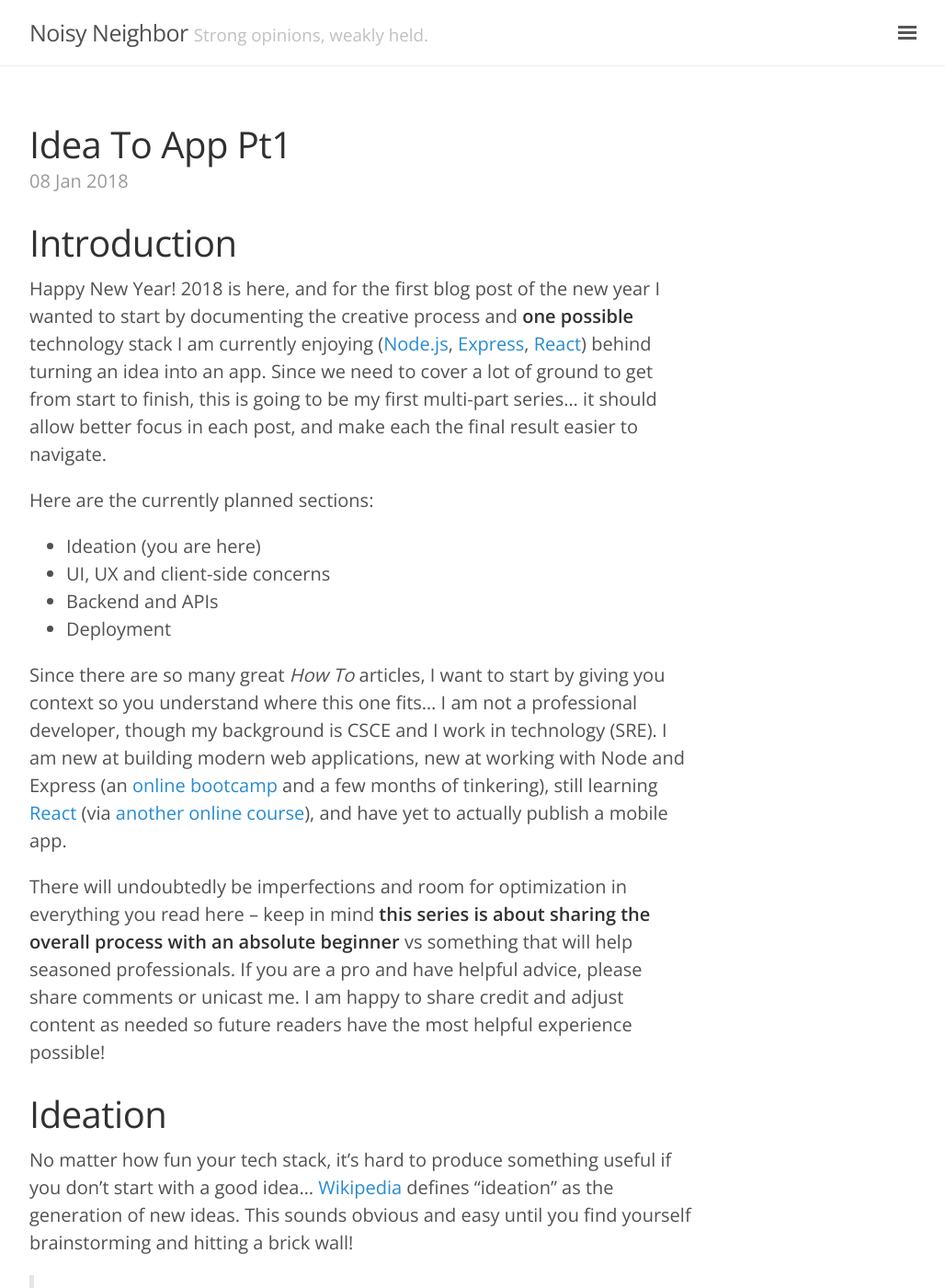
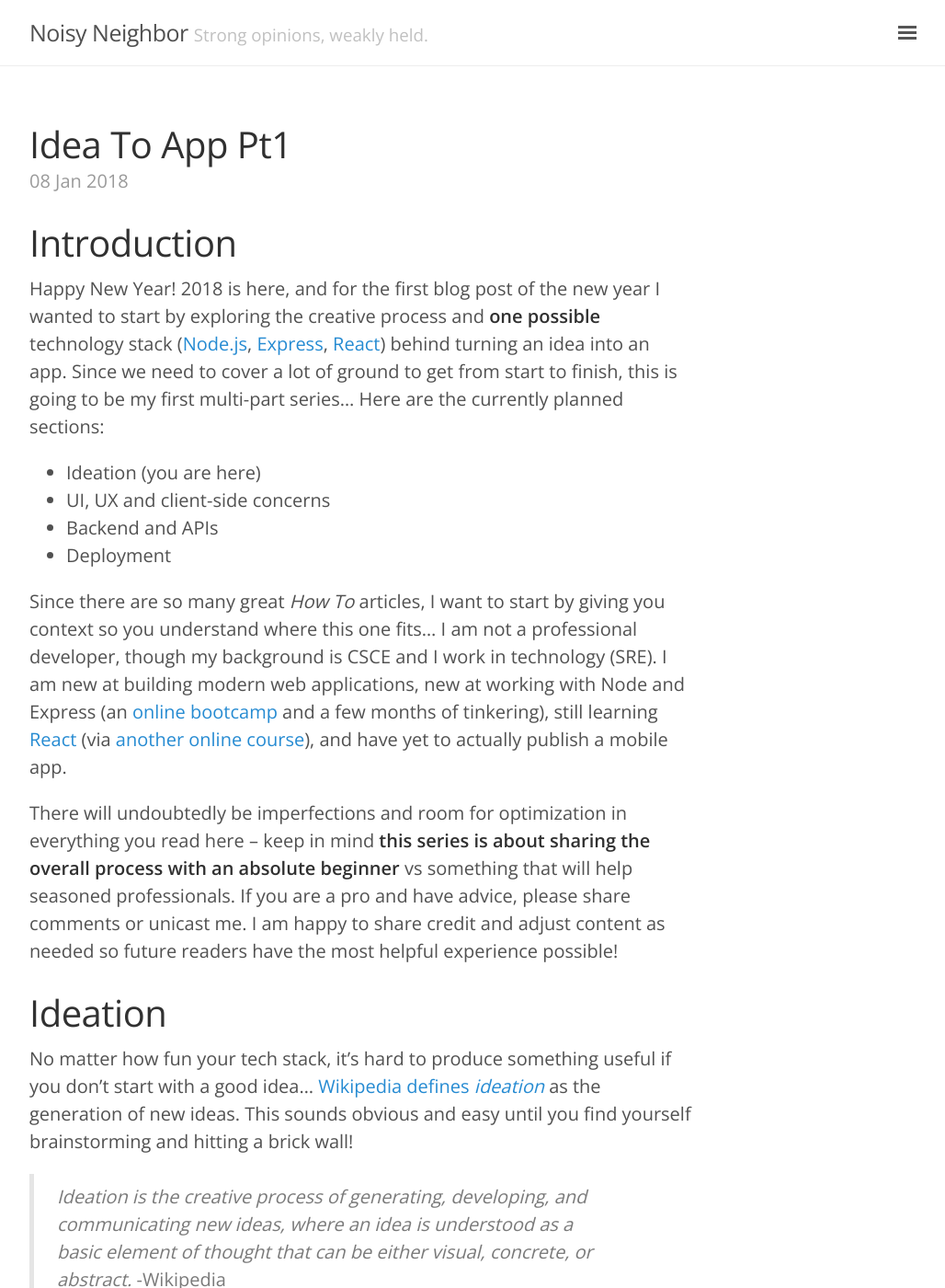
Before and after one commit to deadlysyn/blog, a Jekyll site: the page built from _posts/2018-01-08-idea-to-app-pt1.md, in a window 1280 px wide and 1400 px high. Shown: the whole window at 92% size, without its empty margins (248-1276 px from the left). Built offline with Jekyll 4.4.1, drawn with Linux system fonts in a browser that asks for light colours; a script that is not in the unit is left out; some of the changed text lies outside the part shown.

Commit message:
first round of edits

```diff
--- a/_posts/2018-01-08-idea-to-app-pt1.md
+++ b/_posts/2018-01-08-idea-to-app-pt1.md
@@ -5,9 +5,7 @@ layout: post
 ---
 # Introduction
 
-Happy New Year!  2018 is here, and for the first blog post of the new year I wanted to start by documenting the creative process and **one possible** technology stack I am currently enjoying ([Node.js](https://nodejs.org), [Express](https://expressjs.com), [React](https://reactjs.org)) behind turning an idea into an app.  Since we need to cover a lot of ground to get from start to finish, this is going to be my first multi-part series...  it should allow better focus in each post, and make each the final result easier to navigate.
-
-Here are the currently planned sections:
+Happy New Year!  2018 is here, and for the first blog post of the new year I wanted to start by exploring the creative process and **one possible** technology stack ([Node.js](https://nodejs.org), [Express](https://expressjs.com), [React](https://reactjs.org)) behind turning an idea into an app.  Since we need to cover a lot of ground to get from start to finish, this is going to be my first multi-part series...  Here are the currently planned sections:
 
 - Ideation (you are here)
 - UI, UX and client-side concerns
@@ -16,15 +14,15 @@ Here are the currently planned sections:
 
 Since there are so many great _How To_ articles, I want to start by giving you context so you understand where this one fits...  I am not a professional developer, though my background is CSCE and I work in technology (SRE).  I am new at building modern web applications, new at working with Node and Express (an [online bootcamp](https://www.udemy.com/the-web-developer-bootcamp) and a few months of tinkering), still learning [React](https://reactjs.org) (via [another online course](https://www.udemy.com/the-advanced-web-developer-bootcamp)), and have yet to actually publish a mobile app.
 
-There will undoubtedly be imperfections and room for optimization in everything you read here -- keep in mind **this series is about sharing the overall process with an absolute beginner** vs something that will help seasoned professionals.  If you are a pro and have helpful advice, please share comments or unicast me.  I am happy to share credit and adjust content as needed so future readers have the most helpful experience possible!
+There will undoubtedly be imperfections and room for optimization in everything you read here -- keep in mind **this series is about sharing the overall process with an absolute beginner** vs something that will help seasoned professionals.  If you are a pro and have advice, please share comments or unicast me.  I am happy to share credit and adjust content as needed so future readers have the most helpful experience possible!
 
 # Ideation
 
-No matter how fun your tech stack, it's hard to produce something useful if you don't start with a good idea...  [Wikipedia](https://en.wikipedia.org/wiki/Ideation_(creative_process)) defines "ideation" as the generation of new ideas.  This sounds obvious and easy until you find yourself brainstorming and hitting a brick wall!
+No matter how fun your tech stack, it's hard to produce something useful if you don't start with a good idea...  [Wikipedia defines _ideation_](https://en.wikipedia.org/wiki/Ideation_(creative_process)) as the generation of new ideas.  This sounds obvious and easy until you find yourself brainstorming and hitting a brick wall!
 
 > _Ideation is the creative process of generating, developing, and communicating new ideas, where an idea is understood as a basic element of thought that can be either visual, concrete, or abstract._ -Wikipedia
 
-There are schools of thought around how to generate new ideas, one of my favorites is [design thinking](https://en.wikipedia.org/wiki/Design_thinking).  One technique is using the [double diamond approach](https://medium.com/seek-blog/design-thinking-101-the-double-diamond-approach-ii-4c0ce62f64c7) to generate and evaluate many ideas.  The key concept is using both divergent and convergent thinking to generate many possible solutions within a problem space.  This is 180 degrees from a common mistake -- jumping straight to a solution -- which can often blind you to related but potentially more interesting problems to solve.
+There are schools of thought around how to generate new ideas, one of my favorites is [design thinking](https://en.wikipedia.org/wiki/Design_thinking).  One technique is using the [double diamond approach](https://medium.com/seek-blog/design-thinking-101-the-double-diamond-approach-ii-4c0ce62f64c7).  The key concept is using both divergent and convergent thinking to generate many possible solutions within a problem space.  This is 180 degrees from a common mistake -- jumping straight to a solution -- which can often blind you to related but potentially more interesting (or valuable) problems to solve.
 
 # Finding Our Idea
 
@@ -59,9 +57,11 @@ It's amazing how the imagination runs wild as you start to think through a new i
 
 Okay, so what to call it?  While not something to get hung up on, apps need a name, logo, and social profile if they have any chance of being found useful.  While not impossible to change, settling on a high level _brand_ for your app early will mean less re-work and confusion later.  My first unoriginal idea was simply calling it _Hungry_, but partially to avoid annoying [my friends](http://hungry.com), and partially at the urging of my wife (_"It's cuter!"_), opted for _ChowChow_ as the name (unfortunately chowchow.io was taken, I am soooo bummed).
 
-Depending on what you're building, a logo and social presence could be tricky and require real investment...  Since this is a simple app with no financial motivation, I cribbed [a _logo_ from [iconarchive.com](http://www.iconarchive.com/show/windows-8-icons-by-icons8/Animals-Dog-Bone-icon.html) (it will double as a good favicon), created [a GitHub repo](https://github.com/deadlysyn/chowchow), and moved along.
+Depending on what you're building, a logo and social presence could require real investment...  Since this is a simple app with no financial motivation, I cribbed [a _logo_ from [iconarchive.com](http://www.iconarchive.com/show/windows-8-icons-by-icons8/Animals-Dog-Bone-icon.html) (it will double as a good favicon), created [a GitHub repo](https://github.com/deadlysyn/chowchow), and moved along.
 
 ![A Simple Logo]({{site.baseurl}}/media/chowchow_big.png)
+
+<img style="float: left" src="{{site.baseurl}}/media/chowchow_big.png">
 
 # Building a Mental Model
 
```
Also changed, not shown: other parts of _posts/2018-01-08-idea-to-app-pt1.md (+3 -3 lines).
